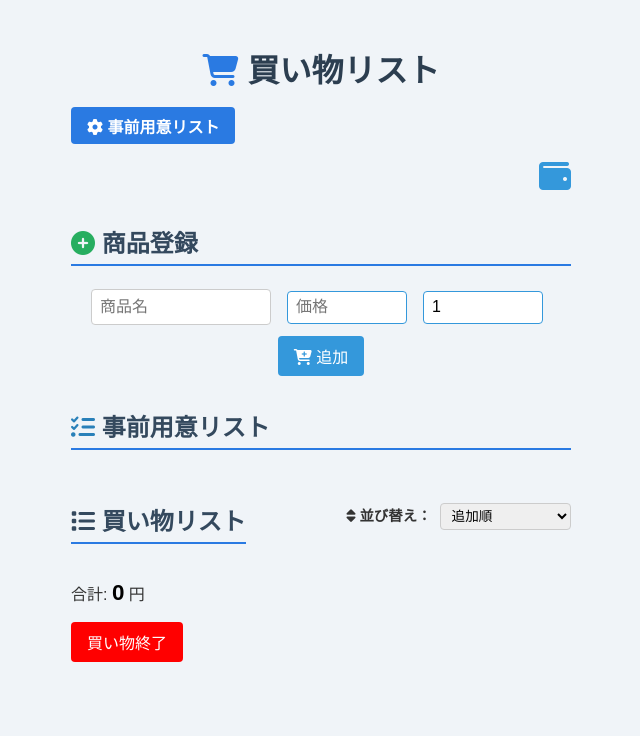
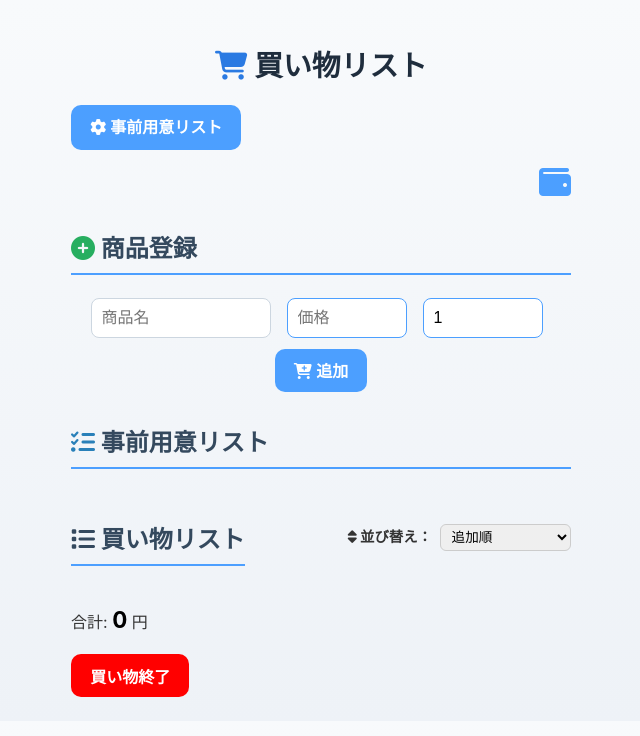
Before and after one commit to rikuto-seo/shopping-app, a Flask app: page / in a window 1280 px wide. Shown: the top 736 px of the page, without its empty margins (319-959 px from the left). Run offline with Flask 3, Linux system fonts and the light colour scheme.

Commit message:
Initial commit

```diff
--- a/static/style.css
+++ b/static/style.css
@@ -1,23 +1,26 @@
 /* ===== ベーススタイル ===== */
 body {
-    font-family: "Yu Gothic", "游ゴシック体", "Hiragino Kaku Gothic Pro", Meiryo, sans-serif;
+    font-family: "Inter", "Yu Gothic", "游ゴシック体", "Hiragino Kaku Gothic Pro", Meiryo, sans-serif;
     max-width: 500px;
     margin: auto;
     padding: 1.5rem;
-    background-color: #f0f4f8;
+    background: linear-gradient(180deg, #f8fafc, #eef2f7);
     color: #333;
+    line-height: 1.6;
 }
 
 /* ===== 見出し ===== */
 h1 {
     text-align: center;
     margin-bottom: 1rem;
-    color: #2c3e50;
+    color: #1f2d3d;
+    font-size: 1.8rem;
+    font-weight: 700;
 }
 h2 {
     color: #34495e;
     margin-top: 2rem;
-    border-bottom: 2px solid #2a7ae2;
+    border-bottom: 2px solid #4c9fff;
     padding-bottom: 0.3rem;
     font-weight: 700;
 }
@@ -25,26 +28,30 @@ h2 {
 /* ===== リンクボタン風 ===== */
 p a {
     display: inline-block;
-    padding: 0.4rem 1rem;
-    background-color: #2a7ae2;
+    padding: 0.6rem 1.2rem;
+    background-color: #4c9fff;
     color: white;
-    border-radius: 4px;
+    border-radius: 10px;
     text-decoration: none;
     font-weight: 600;
-    transition: background-color 0.3s;
+    transition: transform 0.15s ease, background-color 0.3s ease, box-shadow 0.2s ease;
 }
 p a:hover {
-    background-color: #1f5bb5;
+    background-color: #3c8de0;
+    transform: translateY(-1px);
+    box-shadow: 0 4px 8px rgba(76, 159, 255, 0.25);
 }
 
 /* ===== 入力フォーム共通 ===== */
 input {
     margin: 0.2rem 0.5rem 0.2rem 0;
-    padding: 0.5rem;
+    padding: 0.6rem;
     font-size: 1rem;
-    border: 1px solid #ccc;
-    border-radius: 4px;
+    border: 1px solid #ccd6e0;
+    border-radius: 8px;
     box-sizing: border-box;
+    background-color: #fff;
+    transition: border-color 0.2s ease, box-shadow 0.2s ease;
 }
 
 /* 特定IDの幅指定 */
@@ -56,32 +63,35 @@ input#itemName {
 /* numberタイプのinput */
 input[type="number"] {
     width: 120px;
-    border: 1px solid #3498db;
-    border-radius: 4px;
-    padding: 0.4rem 0.5rem;
+    border: 1px solid #4c9fff;
+    border-radius: 8px;
+    padding: 0.6rem;
     font-size: 1rem;
 }
 
 /* 入力フォーム フォーカス時 */
 input:focus {
     outline: none;
-    border-color: #3498db;
-    box-shadow: 0 0 5px rgba(52, 152, 219, 0.5);
+    border-color: #4c9fff;
+    box-shadow: 0 0 6px rgba(76, 159, 255, 0.4);
 }
 
 /* ===== ボタン ===== */
 button {
-    padding: 0.5rem 1rem;
+    padding: 0.6rem 1.2rem;
     font-size: 1rem;
-    background-color: #3498db;
+    background-color: #4c9fff;
     border: none;
-    border-radius: 4px;
+    border-radius: 10px;
     color: white;
     cursor: pointer;
-    transition: background-color 0.3s ease;
+    font-weight: 600;
+    transition: transform 0.15s ease, box-shadow 0.15s ease, background-color 0.3s ease;
 }
 button:hover {
-    background-color: #2980b9;
+    background-color: #3c8de0;
+    transform: translateY(-1px);
+    box-shadow: 0 4px 8px rgba(76, 159, 255, 0.25);
 }
 
 /* プリセットリスト内 削除ボタン */
@@ -274,8 +279,8 @@ ul#preparedList li button:hover {
 #budget-toggle-btn {
     background-color: transparent;
     border: none;
-    color: #3498db;
-    font-size: 3rem;
+    color: #4c9fff;
+    font-size: 2.5rem;
     cursor: pointer;
     font-weight: 600;
     display: flex;
@@ -297,7 +302,7 @@ ul#preparedList li button:hover {
     margin-left: 0.3rem;
     padding: 0.25rem 0.4rem;
     font-size: 0.85rem;
-    border-radius: 4px;
+    border-radius: 6px;
     border: 1px solid #ccc;
 }
 
```
Also changed, not shown: other parts of static/style.css (+31 -43 lines).
